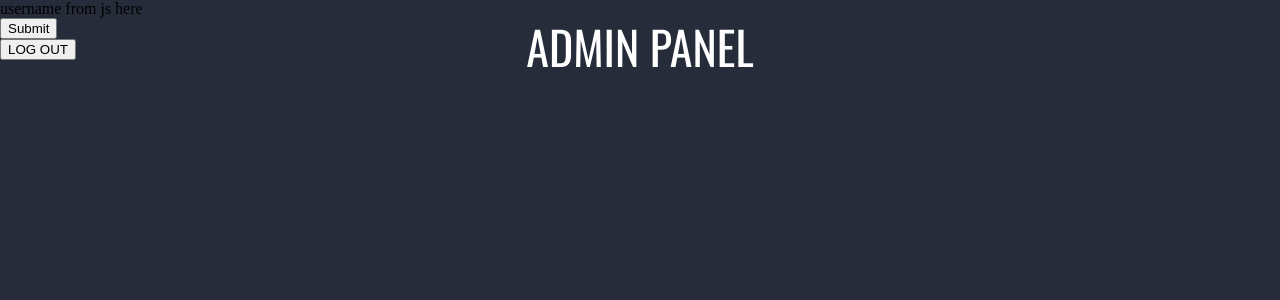
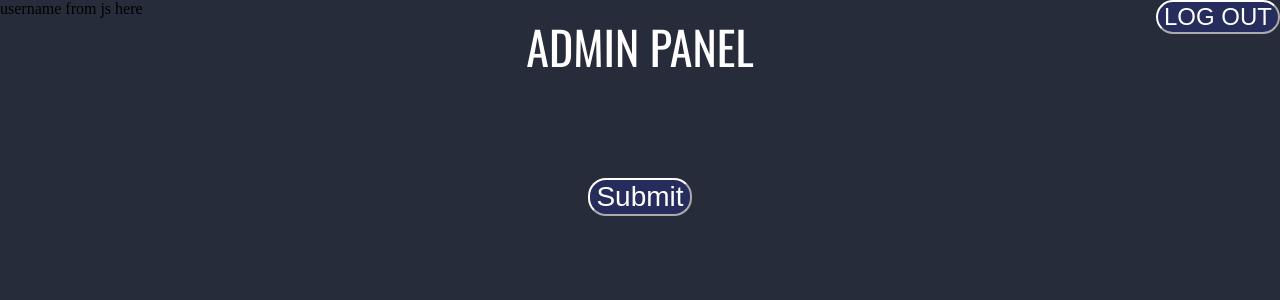
Before and after one commit to Cryp70m4n/xena, a Flask app: template src/templates/admin.html in a window 1280 px wide. Shown: the top 300 px of the page. Run offline with Flask 2, Linux system fonts and the light colour scheme; the template is opened without the code that fills it, so the values that code supplies are empty; parts of the project's set-up code (start-up, migrations or seed data) failed here and were passed over.

Commit message:
Frontend 72% complete

```diff
--- a/src/static/styles/admin_styles.css
+++ b/src/static/styles/admin_styles.css
@@ -16,6 +16,31 @@ body {
 	color: white;
 }
 
+.logout {
+  position: absolute;
+  top: 0;
+  right: 0;
+  background: #262c5b;
+  font-size: 24px;
+  color: #fff;
+  border-color: white;
+  border-radius: 18px;
+  transition: transform 0.3s ease;
+}
+
+.login_form .submit {
+  background: #262c5b;
+  font-size: 28px;
+  color: #fff;
+  border-color: white;
+  border-radius: 18px;
+  transition: transform 0.3s ease;
+}
+.login_form .submit_div {
+  display: flex;
+  justify-content: center;
+  margin-top: 20vh;
+}
 
 @media screen and (max-width: 600px) {
   .title {
--- a/src/templates/admin.html
+++ b/src/templates/admin.html
@@ -11,11 +11,11 @@
 	<body>
 		<h class="username" id="username">username from js here</h>
 		<p class="title" id="title">ADMIN PANEL</p>
-		<form action="/admin_authentication" method="POST" id="access">
-			<input value="Submit" type="button" onclick="submitform()">
+		<form class="login_form"action="/admin_authentication" method="POST" id="access">
+			<div class="submit_div"><input class ="submit" value="Submit" type="button" onclick="submitform()"></div>
 		</form>
 
-		<button onclick="logout()">LOG OUT</button>
+		<button class="logout" onclick="logout()">LOG OUT</button>
 		<script src="/static/js/logout.js"></script>
 		<script src="/static/js/admin.js"></script>
 	</body>
--- a/src/templates/admin_dashboard.html
+++ b/src/templates/admin_dashboard.html
@@ -53,7 +53,7 @@
             <button type="button" class = "submitBtn" onclick="change_permission_level()">SUBMIT</button>
         </form>
     </div>
-    <button onclick="logout()">LOG OUT</button>
+    <button class="logout" onclick="logout()">LOG OUT</button>
     <script src="/static/js/logout.js"></script>
     <script src = "/static/js/admin_dashboard.js"></script>
 </body>
--- a/src/templates/index.html
+++ b/src/templates/index.html
@@ -8,8 +8,8 @@
 		<link rel="stylesheet" href="/static/styles/index_styles.css">
 	</head>
 	<body>
-		<a href="/login"><button>Login</button></a>
-		<a href="/register"><button>Regster</button></a>
+		<div class="login-div"><a href="/login"><button class="login">Login</button></a></div>
+		<div class="register-div"><a href="/register"><button class="register">Register</button></a></div>
 		<p class="title" id="title"></p>
 		<script src="/static/js/index.js"></script>
 	</body>
--- a/src/templates/profile.html
+++ b/src/templates/profile.html
@@ -12,7 +12,7 @@
 
 
 
-		<button onclick="logout()">LOG OUT</button>
+		<button class="logout" onclick="logout()">LOG OUT</button>
 		<script src="/static/js/logout.js"></script>
 	</body>
 </html>
```
Also changed, not shown: src/static/styles/admin_dashboard_styles.css (+13 -0 lines), src/static/styles/index_styles.css (+30 -0 lines), src/static/styles/profile_styles.css (+18 -0 lines), 2 other files.
